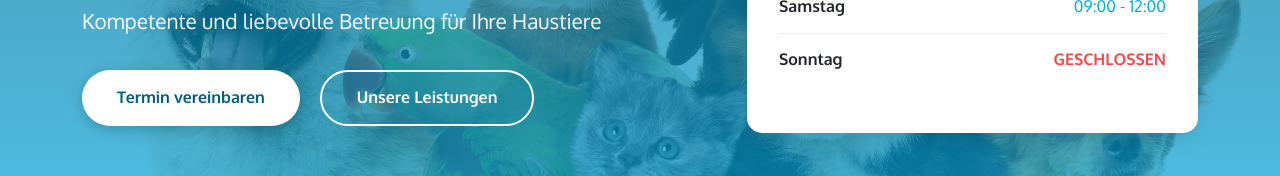
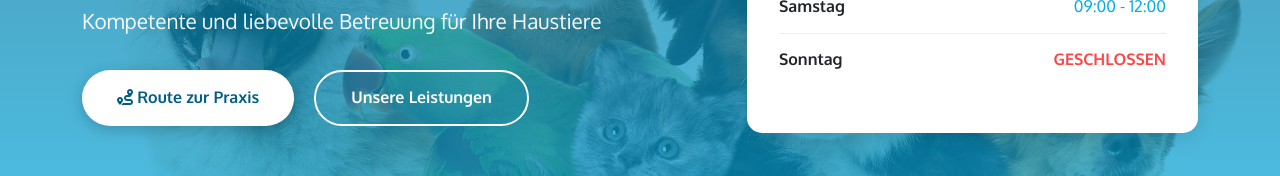
Before and after one commit to Wim114/Tierartz-Prater, a website: page index.html in a window 1280 px wide. Shown: the part 401-577 px from the top of the page. Drawn offline with nearby package versions, Linux system fonts and the light colour scheme.

Commit message:
Update index.html

```diff
--- a/index.html
+++ b/index.html
@@ -218,6 +218,7 @@
             color: var(--secondary-color);
             padding: 15px 35px;
             border-radius: 50px;
+            border: none;
             font-weight: 600;
             text-decoration: none;
             display: inline-block;
@@ -938,7 +939,9 @@
                         <h1>Moderne Tiermedizin mit Herz in Wien</h1>
                         <p>Kompetente und liebevolle Betreuung für Ihre Haustiere</p>
                         <div class="hero-buttons">
-                            <a href="#appointment" class="btn-primary-custom">Termin vereinbaren</a>
+                            <button onclick="openDirections()" class="btn-primary-custom">
+                                <i class="fas fa-route"></i> Route zur Praxis
+                            </button>
                             <a href="#services" class="btn-secondary-custom">Unsere Leistungen</a>
                         </div>
                     </div>
@@ -1461,6 +1464,65 @@
         // Console welcome message - Fixed version
         console.log('%c🐾 Willkommen bei Tierambulanz Prater! 🐾', 'color: #00ace2; font-size: 20px; font-weight: bold;');
         console.log('%cWir kümmern uns um Ihre Lieblinge mit Herz und Kompetenz.', 'color: #005d83; font-size: 14px;');
+        console.log('%cWir kümmern uns um Ihre Lieblinge mit Herz und Kompetenz.', 'color: #005d83; font-size: 14px;');
+
+        function openDirections() {
+            // Clinic coordinates (Tierambulanz Prater actual location)
+            const clinicLat = 48.217789;
+            const clinicLng = 16.398223;
+            const clinicName = "Tierambulanz Prater";
+            const clinicAddress = "Ausstellungsstraße 49, 1020 Wien"; // Correct address based on map
+
+            // Check if geolocation is supported
+            if ("geolocation" in navigator) {
+                // Show loading state on button
+                const button = event.target.closest('button');
+                const originalContent = button.innerHTML;
+                button.innerHTML = '<i class="fas fa-spinner fa-spin"></i> Standort wird ermittelt...';
+                button.disabled = true;
+
+                // Try to get user's current location
+                navigator.geolocation.getCurrentPosition(
+                    function(position) {
+                        // Success: Open Google Maps with directions from current location
+                        const userLat = position.coords.latitude;
+                        const userLng = position.coords.longitude;
+
+                        // Construct Google Maps URL with directions
+                        const mapsUrl = `https://www.google.com/maps/dir/${userLat},${userLng}/${clinicLat},${clinicLng}/@${clinicLat},${clinicLng},15z`;
+
+                        // Reset button
+                        button.innerHTML = originalContent;
+                        button.disabled = false;
+
+                        // Open in new tab
+                        window.open(mapsUrl, '_blank');
+                    },
+                    function(error) {
+                        // Error or permission denied: Open Google Maps without starting point
+                        console.log('Geolocation error:', error);
+
+                        // Reset button
+                        button.innerHTML = originalContent;
+                        button.disabled = false;
+
+                        // Open Google Maps centered on clinic (user can enter their location)
+                        const mapsUrl = `https://www.google.com/maps/dir//${clinicLat},${clinicLng}/@${clinicLat},${clinicLng},15z`;
+                        window.open(mapsUrl, '_blank');
+                    },
+                    {
+                        enableHighAccuracy: true,
+                        timeout: 5000,
+                        maximumAge: 0
+                    }
+                );
+            } else {
+                // Geolocation not supported: Open Google Maps without starting point
+                const mapsUrl = `https://www.google.com/maps/dir//${clinicLat},${clinicLng}/@${clinicLat},${clinicLng},15z`;
+                window.open(mapsUrl, '_blank');
+            }
+        }
+
     </script>
 </body>
 
```
